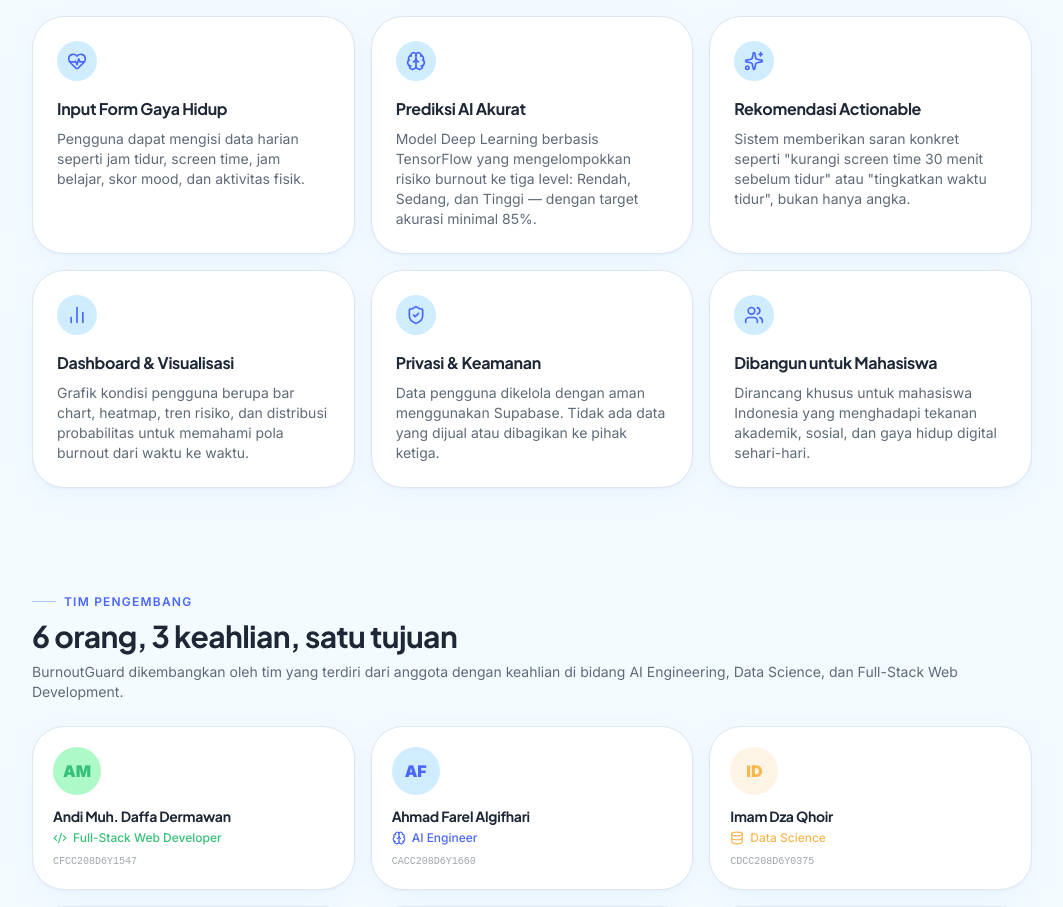
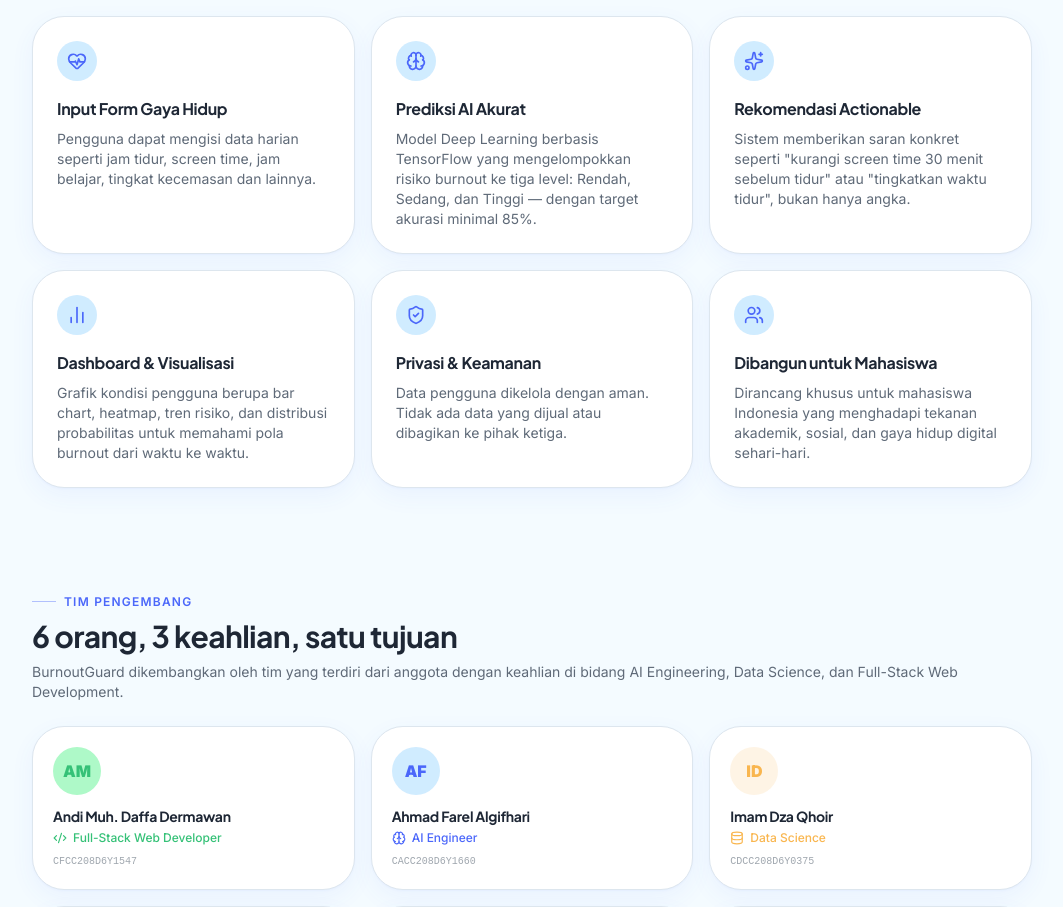
Before and after one commit to dafwann/burnoutguard, a Next.js app: page /about in a window 1280 px wide. Shown: the part 1160-2067 px from the top of the page, without its empty margins (108-1171 px from the left). Built offline with nearby package versions, Linux system fonts and the light colour scheme.

Commit message:
Revise feature descriptions for clarity
Updated body text for features to reflect changes in user data input and privacy.

```diff
--- a/src/app/about/page.tsx
+++ b/src/app/about/page.tsx
@@ -226,7 +226,7 @@ const FEATURES = [
   {
     icon: HeartPulse,
     title: "Input Form Gaya Hidup",
-    body: "Pengguna dapat mengisi data harian seperti jam tidur, screen time, jam belajar, skor mood, dan aktivitas fisik.",
+    body: "Pengguna dapat mengisi data harian seperti jam tidur, screen time, jam belajar, tingkat kecemasan dan lainnya.",
   },
   {
     icon: Brain,
@@ -246,7 +246,7 @@ const FEATURES = [
   {
     icon: ShieldCheck,
     title: "Privasi & Keamanan",
-    body: "Data pengguna dikelola dengan aman menggunakan Supabase. Tidak ada data yang dijual atau dibagikan ke pihak ketiga.",
+    body: "Data pengguna dikelola dengan aman. Tidak ada data yang dijual atau dibagikan ke pihak ketiga.",
   },
   {
     icon: Users,
```
